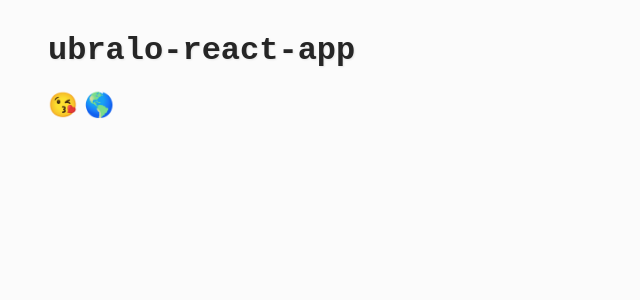
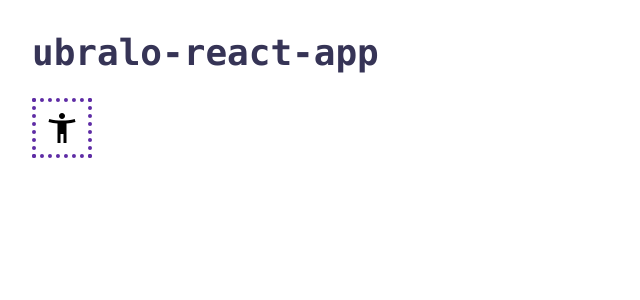
Before and after one commit to davidkvara/ubralo-react-app, a React app: page / in a window 1280 px wide. Shown: the top 300 px of the page, without its empty margins (0-640 px from the left). Built offline with nearby package versions, Linux system fonts and the light colour scheme.

Commit message:
reafctor

```diff
--- a/src/App.js
+++ b/src/App.js
@@ -1,16 +1,14 @@
 import React from "react";
+import a11y_icon from "./assets/outline_accessibility.png";
 
 export default () => (
-  <div style={{ padding: "2rem 3rem" }}>
-    <h1 className="title">ubralo-react-app</h1>
-    {helloworld}
+  <div className="mw9 center pa4 avenir">
+    <h1 className="code mt0 f2">ubralo-react-app</h1>
+
+    <img
+      src={a11y_icon}
+      className="ba b--dotted b--purple bw2 pa2"
+      alt="accessibility icon"
+    />
   </div>
 );
-
-const helloworld = (
-  <h2>
-    <span role="img" aria-labelledby="hello World">
-      😘 🌎
-    </span>
-  </h2>
-);
--- /dev/null
+++ b/src/assets/style.css
@@ -0,0 +1,24 @@
+body {
+  color: #363456;
+}
+
+img {
+  max-width: 100%;
+}
+
+a {
+  text-decoration: none;
+  color: inherit;
+}
+
+a:hover {
+  text-decoration: underline;
+}
+
+/* your styles */
+
+.container {
+  max-width: 800px;
+  margin: 0 auto;
+  padding: 0 1rem;
+}
--- a/src/css/style.css
+++ /dev/null
@@ -1,46 +0,0 @@
-*,
-*::after,
-*::before {
-  box-sizing: border-box;
-}
-
-body {
-  margin: 0;
-  font-family: -apple-system, BlinkMacSystemFont, "Segoe UI", Roboto, Oxygen,
-    Ubuntu, Cantarell, "Open Sans", "Helvetica Neue", sans-serif;
-  color: #262626;
-  background: #fbfbfb;
-}
-
-h1,
-h2,
-h3 {
-  font-weight: 500;
-  margin-top: 0;
-}
-
-a {
-  text-decoration: none;
-  color: inherit;
-}
-
-a:hover {
-  text-decoration: underline;
-}
-
-.center {
-  text-align: center;
-}
-
-.container {
-  max-width: 800px;
-  margin: 0 auto;
-  padding: 0 1rem;
-}
-
-.title {
-  text-shadow: 1px 1px 2px rgba(0, 0, 0, 0.089);
-  font-size: 2rem;
-  font-weight: bold;
-  font-family: monospace;
-}
--- a/src/index.js
+++ b/src/index.js
@@ -1,6 +1,7 @@
 import React from "react";
 import ReactDOM from "react-dom";
+import "../node_modules/tachyons/css/tachyons.min.css";
+import "./assets/style.css";
 import App from "./App";
-import "./css/style.css";
 
 ReactDOM.render(<App />, document.getElementById("root"));
```
Also changed, not shown: src/components/Widget.js (+7 -14 lines), src/assets/outline_accessibility.png (added).
